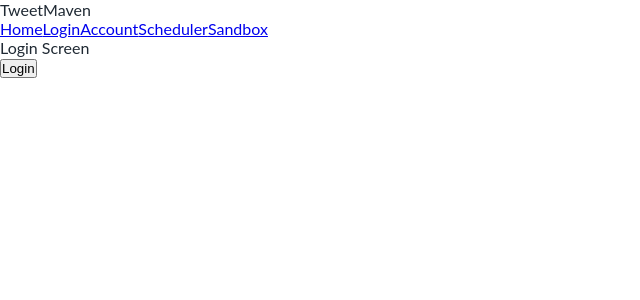
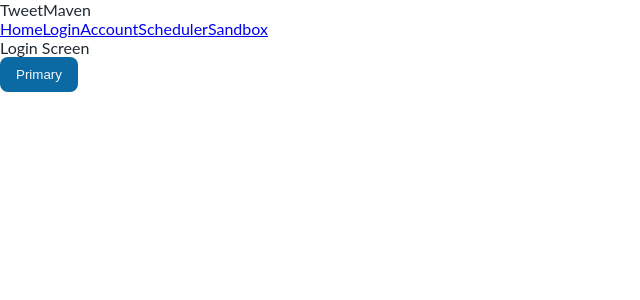
Before and after one commit to webdevrecipes/tweet-maven-vue-dashboard, a Vue app: page /login in a window 1280 px wide. Shown: the top 300 px of the page, without its empty margins (0-640 px from the left). Built offline with nearby package versions, Linux system fonts and the light colour scheme; no server answers.

Commit message:
Implement BaseButton Component

```diff
--- /dev/null
+++ b/src/components/base/BaseButton.vue
@@ -0,0 +1,53 @@
+<template>
+  <button :class="[type, 'base-button']">
+    <slot>Button</slot>
+  </button>
+</template>
+
+<script setup lang="ts">
+defineProps({
+  type: {
+    type: String,
+    default: 'primary',
+  },
+});
+</script>
+
+<style scoped lang="scss">
+.base-button {
+  border-radius: 8px;
+  border-style: none;
+  cursor: pointer;
+  padding: 10px 16px;
+  text-align: center;
+  transition: background-color 0.5s ease;
+}
+
+.primary {
+  background-color: $venice-blue-light;
+  color: $catskill-white;
+
+  &:hover {
+    background-color: $venice-blue-dark;
+  }
+}
+
+.secondary {
+  background-color: $french-pass;
+  color: $venice-blue-dark;
+
+  &:hover {
+    background-color: $anakiwa;
+  }
+}
+
+.tertiary {
+  background-color: transparent;
+  color: $venice-blue-dark;
+  font-weight: $bold-weight;
+
+  &:hover {
+    color: $venice-blue-light;
+  }
+}
+</style>
--- a/src/views/Login.vue
+++ b/src/views/Login.vue
@@ -1,13 +1,20 @@
 <template>
-  <div>Login Screen</div>
-  <button @click="login">Login</button>
+  <div>
+    <div>Login Screen</div>
+    <base-button @click="login">Primary</base-button>
+  </div>
 </template>
 
 <script setup lang="ts">
+import BaseButton from '@/components/base/BaseButton.vue';
 import { loginWithTwitter } from '@/api/twitterApi';
 
 const login = async () => {
-  const response = await loginWithTwitter();
-  console.log(response);
+  try {
+    const response = await loginWithTwitter();
+    console.log(response);
+  } catch (e) {
+    console.log(e);
+  }
 };
 </script>
```
